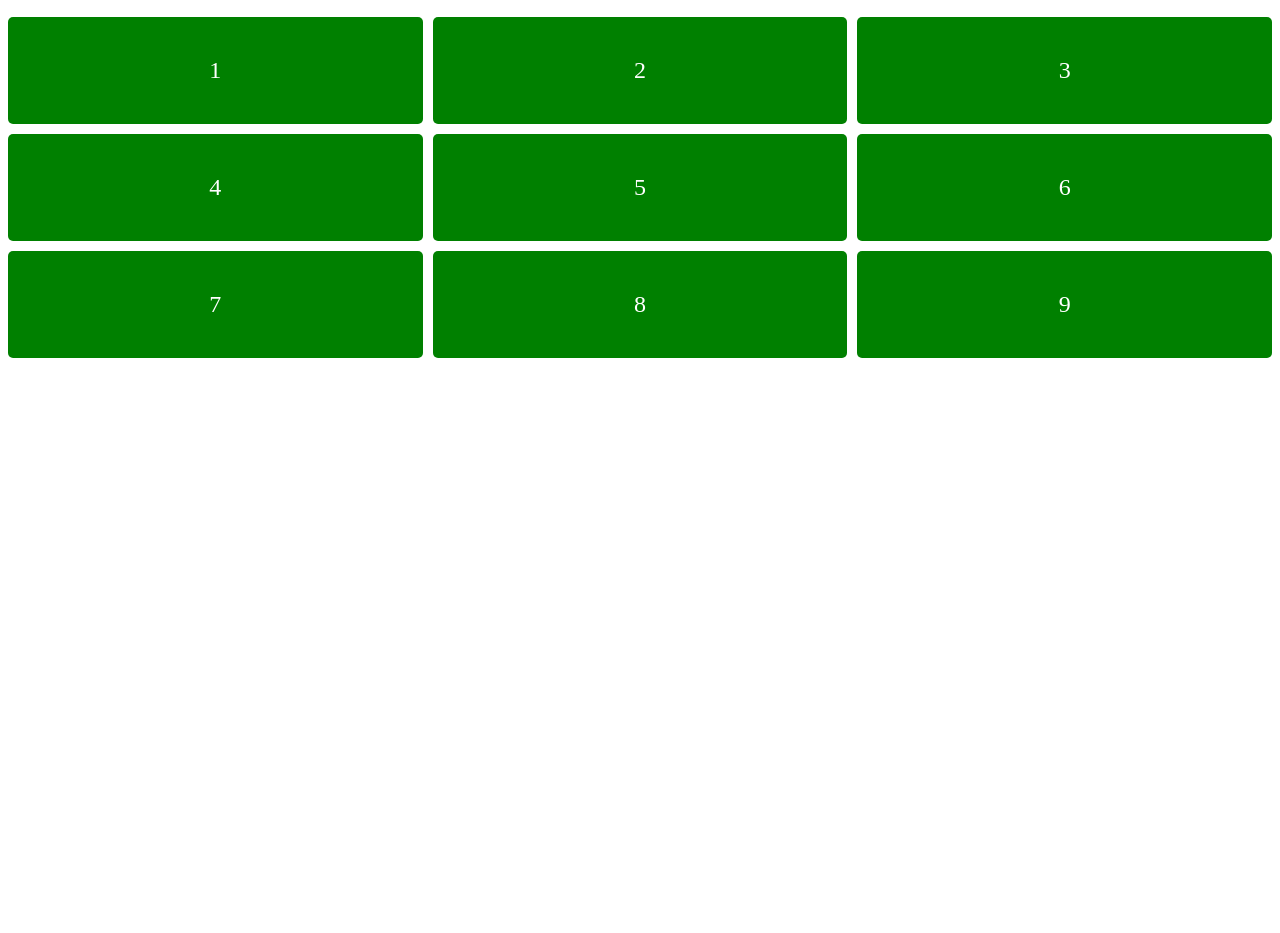
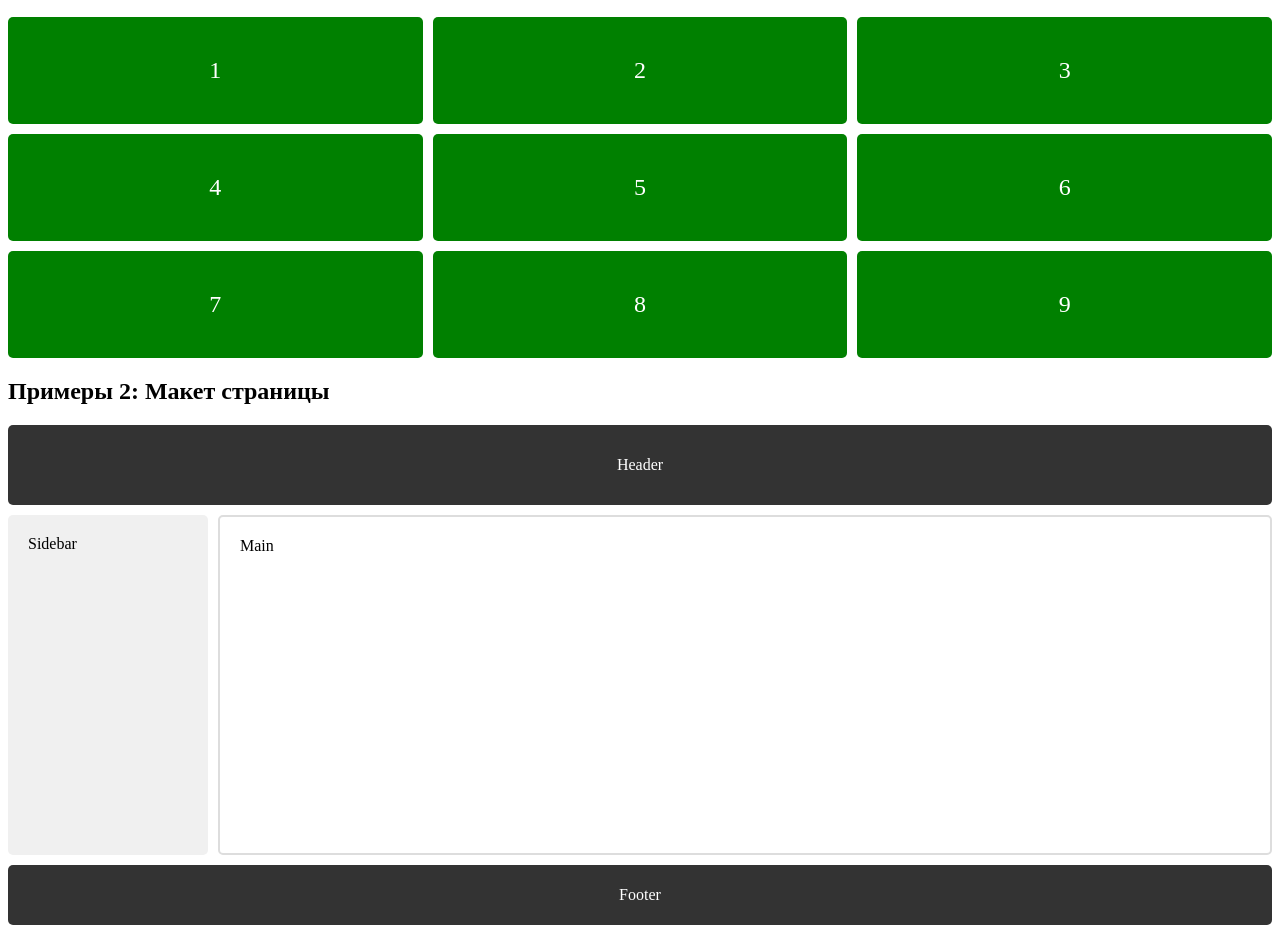
Before and after one commit to Nadii15/ISRPO_lab_8, a plain HTML site: page gridPractice.html in a window 1280 px wide. Shown: the part 110-1043 px from the top of the page. Before the commit the page ends 800 px from the top, so only its background shows below. Drawn offline with Linux system fonts and the light colour scheme.

Commit message:
Added page layout using grid-template-areas

```diff
--- a/gridPractice.css
+++ b/gridPractice.css
@@ -11,3 +11,45 @@
 font-size: 24px;
 border-radius: 5px;
 }
+.page-layout {
+    display: grid;
+    grid-template-areas:
+    "header header"
+    "sidebar main"
+    "footer footer";
+    grid-template-columns: 200px 1fr;
+    grid-template-rows: 80px 1fr 60px;
+    gap: 10px;
+    height: 500px;
+}
+.header {
+    grid-area: header;
+    background-color: #333;
+    color: white;
+    display: flex;
+    align-items: center;
+    justify-content: center;
+    border-radius: 5px;
+}
+.sidebar {
+    grid-area: sidebar;
+    background-color: #f0f0f0;
+    padding: 20px;
+    border-radius: 5px;
+}
+.main {
+    grid-area: main;
+    background-color: #fff;
+    border: 2px solid #ddd;
+    padding: 20px;
+    border-radius: 5px;
+}
+.footer {
+    grid-area: footer;
+    background-color: #333;
+    color: white;
+    display: flex;
+    align-items: center;
+   justify-content: center;
+   border-radius: 5px;
+}
--- a/gridPractice.html
+++ b/gridPractice.html
@@ -23,5 +23,14 @@
             <div class="grid-item">9</div>
 
         </div>
+        <section>
+            <h2>Примеры 2: Макет страницы</h2>
+            <div class="page-layout">
+                <header class="header">Header</header>
+           <aside class="sidebar">Sidebar</aside>
+           <main class="main">Main</main>
+           <footer class="footer">Footer</footer>
+</div>
+         </section>
 </body>
 </html>
```
